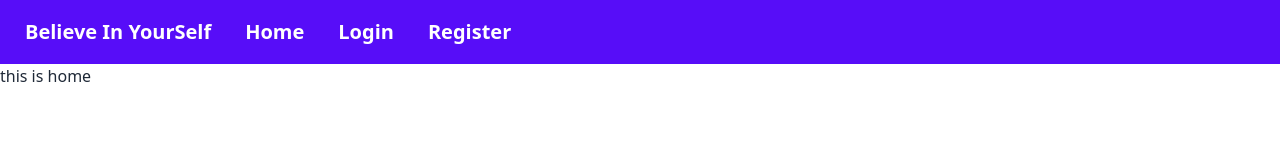
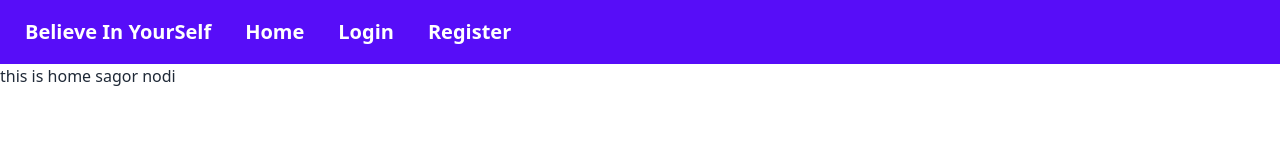
Before and after one commit to Shahinur04/Firebase-Auth-router-tail-dasi, a React (Vite) app: page / in a window 1280 px wide. Shown: the top 160 px of the page. Built offline with nearby package versions, Linux system fonts and the light colour scheme.

Commit message:
displayName

```diff
--- a/src/Components/Home.jsx
+++ b/src/Components/Home.jsx
@@ -1,9 +1,13 @@
-import React from 'react';
+import React, { useContext } from 'react';
+import { AuthContext } from '../Providers/AuthProvider';
 
 const Home = () => {
+  const user =useContext(AuthContext);
+  const displayName = user ? user.displayName : '';
+
     return (
         <div>
-          <h2>this is home</h2>
+          <h2>this is home {user &&<span>{displayName}</span>}</h2>
         </div>
     );
 };
--- a/src/Providers/AuthProvider.jsx
+++ b/src/Providers/AuthProvider.jsx
@@ -1,7 +1,7 @@
 import React from 'react';
 import { createContext } from 'react';
 
-const AuthContext =createContext(null);
+export const AuthContext =createContext(null);
 
 
 const AuthProvider = ({children}) => {
```
